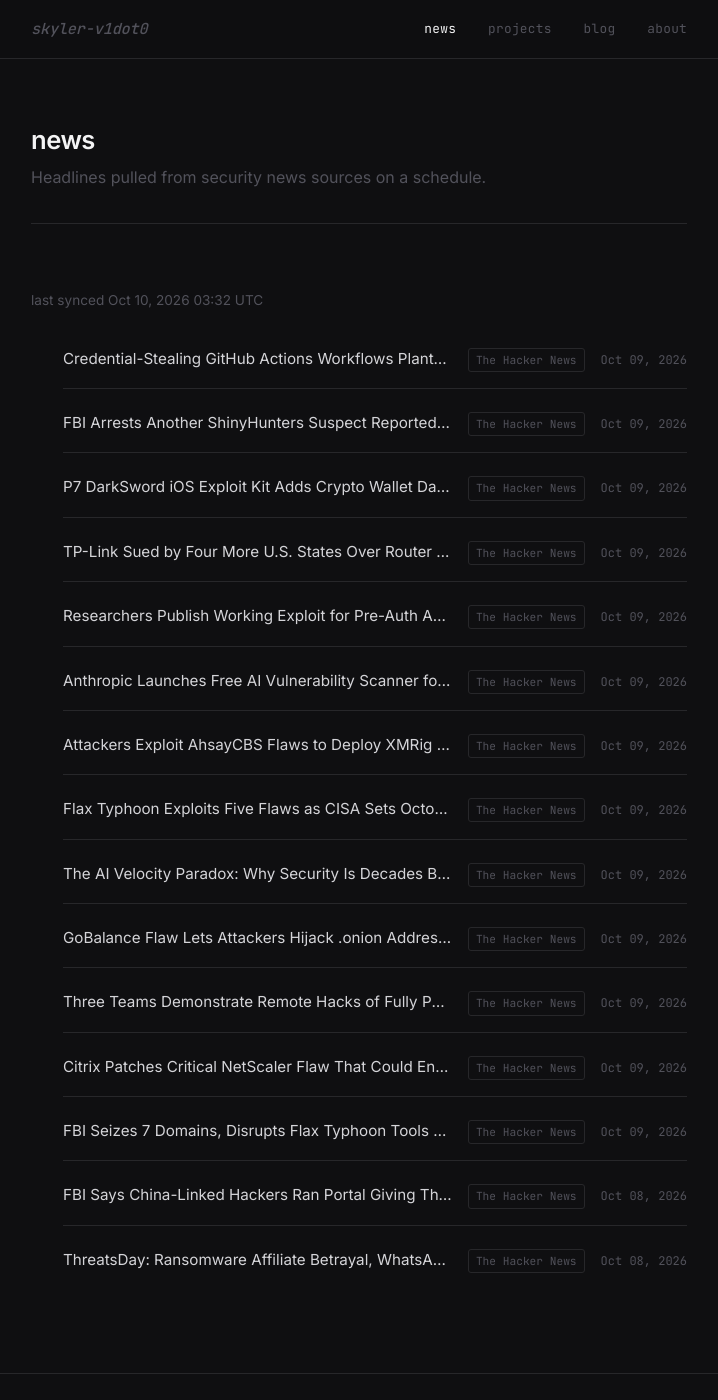
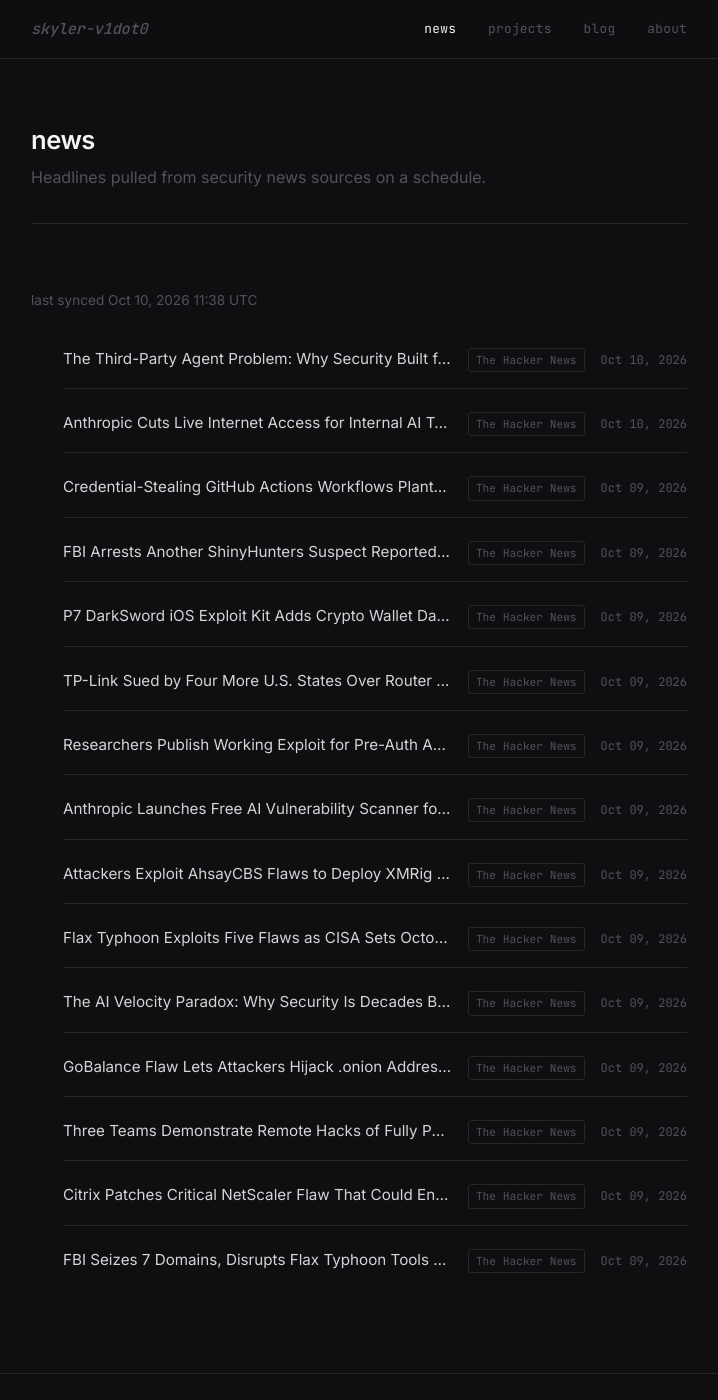
Before and after one commit to skyler-v1dot0/personal-site, a Jekyll site: the page built from news.html, in a window 1280 px wide and 1400 px high. Shown: the whole window, without its empty margins (281-999 px from the left). Built offline with Jekyll 4.4.1, drawn with Linux system fonts in a browser that asks for light colours.

Commit message:
chore: sync news feed [skip ci]

```diff
--- a/_data/news.yml
+++ b/_data/news.yml
@@ -1,6 +1,16 @@
 ---
-updated_at: '2026-10-10T03:32:58Z'
+updated_at: '2026-10-10T11:38:31Z'
 items:
+- title: 'The Third-Party Agent Problem: Why Security Built for AI You Chose Misses
+    the Agents You Didn''t'
+  url: https://thehackernews.com/2026/10/the-third-party-agent-problem-why.html
+  source: The Hacker News
+  published: '2026-10-10T11:00:00Z'
+- title: Anthropic Cuts Live Internet Access for Internal AI Tests After Claude Exploits
+    Injection Flaws
+  url: https://thehackernews.com/2026/10/anthropic-cuts-live-internet-access-for.html
+  source: The Hacker News
+  published: '2026-10-10T09:18:45Z'
 - title: Credential-Stealing GitHub Actions Workflows Planted in Tens of Thousands
     of Repositories
   url: https://thehackernews.com/2026/10/credential-stealing-github-actions.html
@@ -61,13 +71,3 @@ items:
   url: https://thehackernews.com/2026/10/fbi-seizes-7-domains-disrupts-flax.html
   source: The Hacker News
   published: '2026-10-09T06:39:29Z'
-- title: FBI Says China-Linked Hackers Ran Portal Giving Third Parties Access to Stolen
-    Emails
-  url: https://thehackernews.com/2026/10/fbi-says-china-linked-hackers-ran.html
-  source: The Hacker News
-  published: '2026-10-08T18:32:21Z'
-- title: 'ThreatsDay: Ransomware Affiliate Betrayal, WhatsApp RAT, Exposed Hacker
-    Tools and 12 More Stories'
-  url: https://thehackernews.com/2026/10/threatsday-ransomware-affiliate.html
-  source: The Hacker News
-  published: '2026-10-08T17:58:02Z'
```
